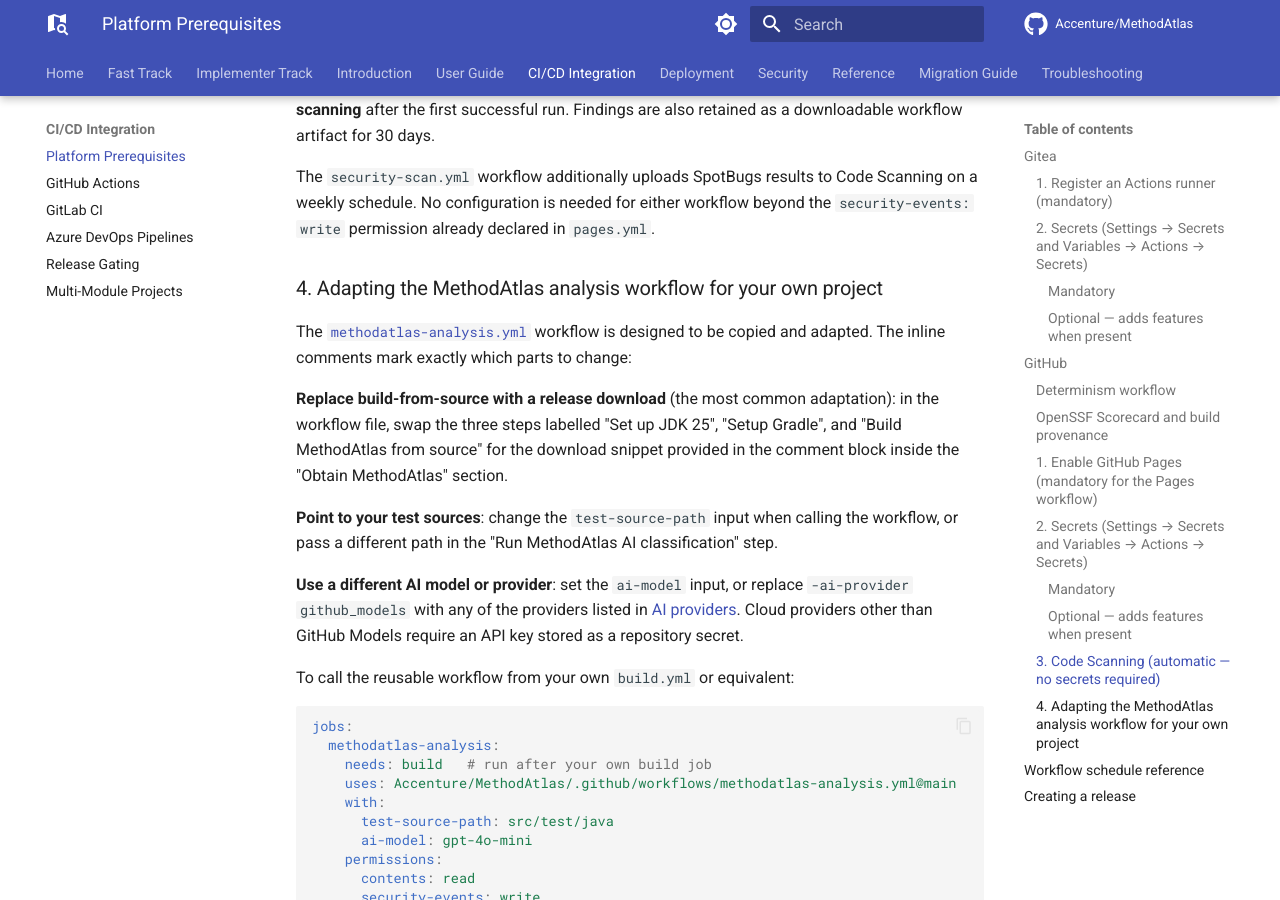
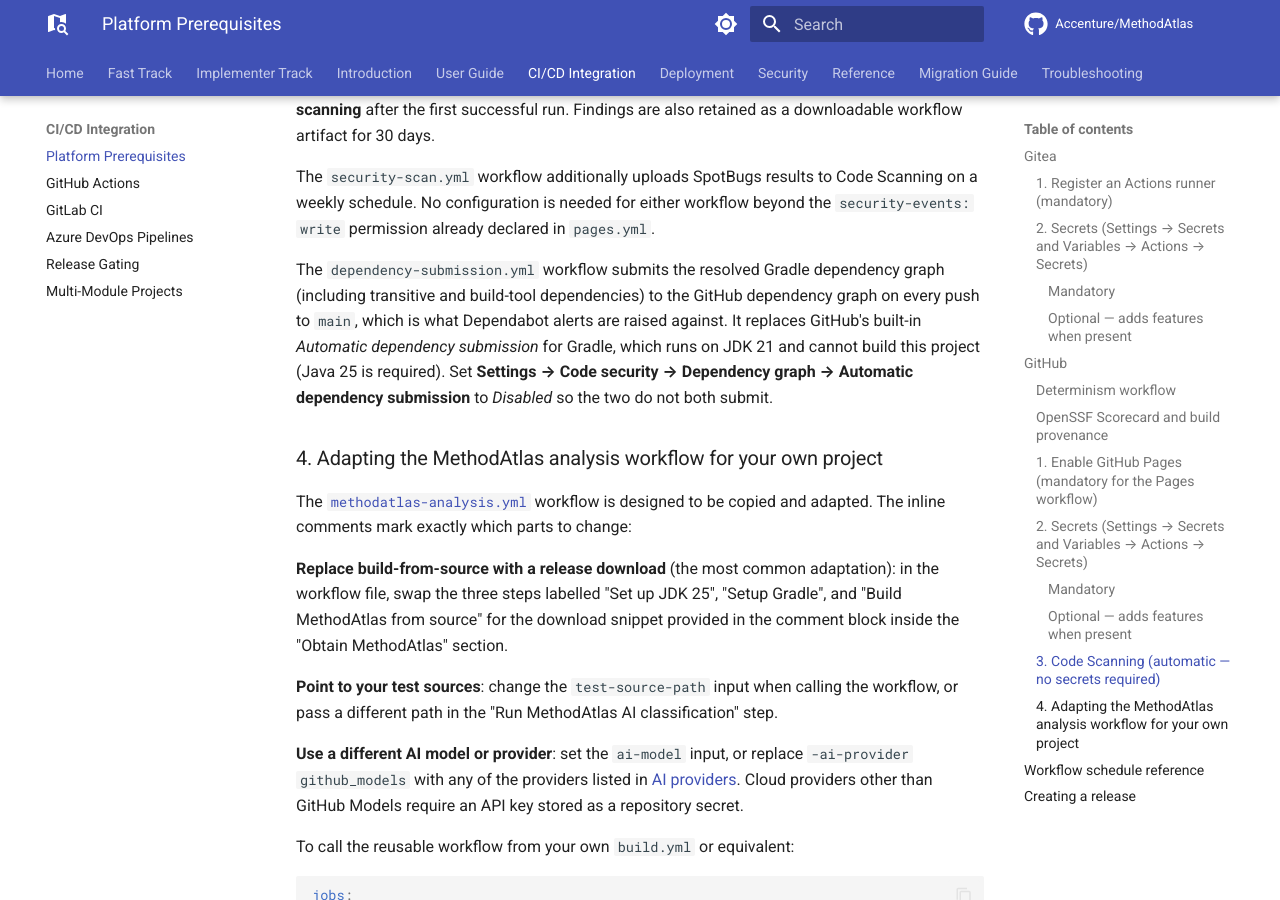
Before and after one commit to Accenture/MethodAtlas, an MkDocs documentation site: the page built from docs/ci-setup.md, in a window 1280 px wide and 900 px high, scrolled down 3294 px. Built offline with MkDocs 1.6.1 and Material for MkDocs 9.7.7, drawn with Linux system fonts in a browser that asks for light colours; comment, search, counter and statistics services are not loaded.

Commit message:
ci: submit Gradle dependency graph on JDK 25
GitHub's automatic dependency submission for Gradle runs a managed
workflow on JDK 21 and fails at configuration ("Java 25 or higher is
required"). Replace it with .github/workflows/dependency-submission.yml
(Temurin 25 + gradle/actions/dependency-submission@v4). Automatic
dependency submission must be disabled in the repository settings.

```diff
--- a/docs/ci-setup.md
+++ b/docs/ci-setup.md
@@ -126,6 +126,15 @@ Code Scanning on a weekly schedule. No configuration is needed for either
 workflow beyond the `security-events: write` permission already declared in
 `pages.yml`.
 
+The `dependency-submission.yml` workflow submits the resolved Gradle
+dependency graph (including transitive and build-tool dependencies) to the
+GitHub dependency graph on every push to `main`, which is what Dependabot
+alerts are raised against. It replaces GitHub's built-in *Automatic
+dependency submission* for Gradle, which runs on JDK 21 and cannot build this
+project (Java 25 is required). Set **Settings → Code security → Dependency
+graph → Automatic dependency submission** to *Disabled* so the two do not
+both submit.
+
 ### 4. Adapting the MethodAtlas analysis workflow for your own project {#adapting-the-methodatlas-analysis-workflow-for-your-own-project}
 
 The [`methodatlas-analysis.yml`](https://github.com/Accenture/MethodAtlas/blob/main/.github/workflows/methodatlas-analysis.yml)
```
Also changed, not shown: 1 other file.
